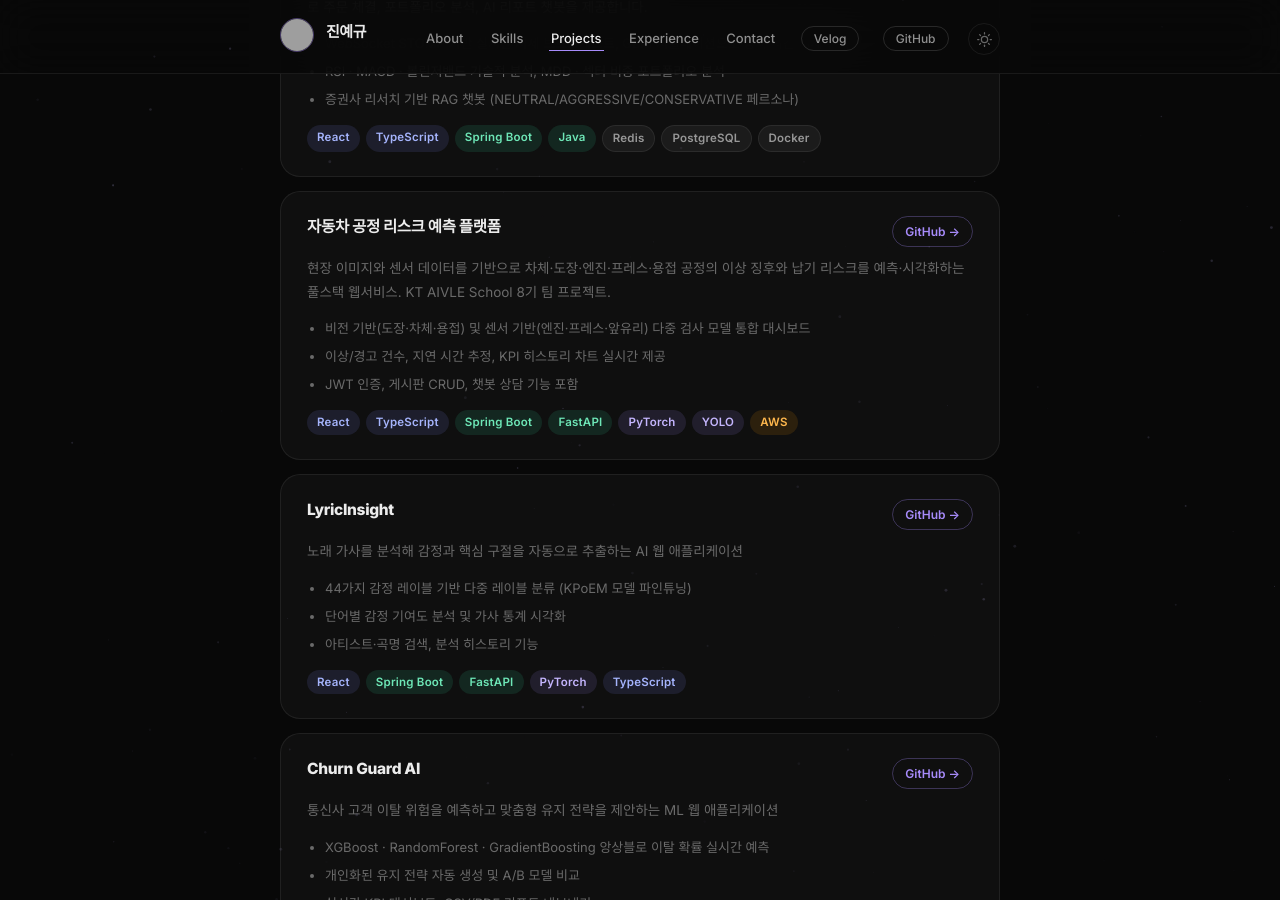
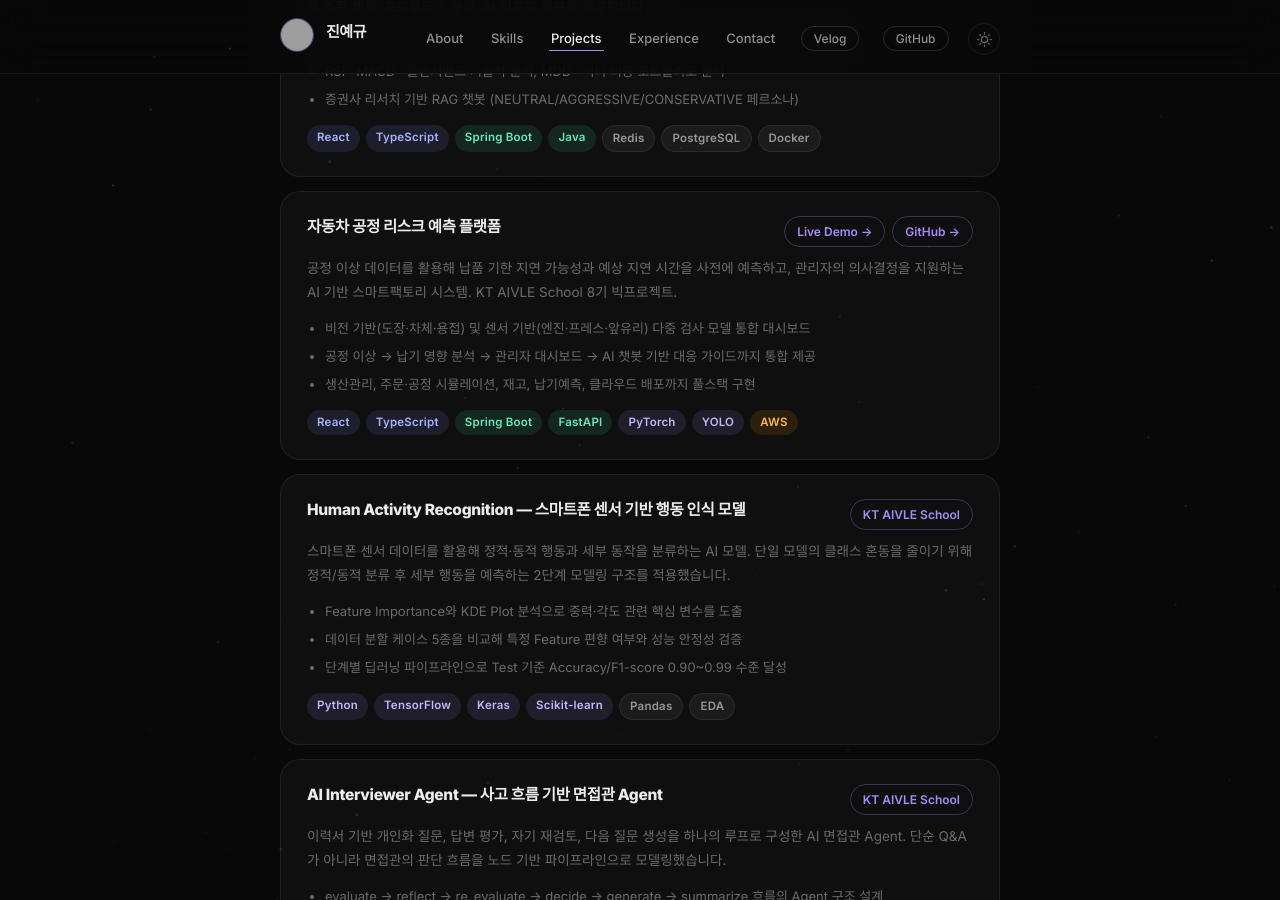
Before and after one commit to teriyakki-jin/teriyakki-jin.github.io, a Jekyll site: the page built from index.html, in a window 1280 px wide and 900 px high, scrolled down 4584 px. Built offline with Jekyll 4.4.1, drawn with Linux system fonts in a browser that asks for light colours; some web fonts are replaced; the list of posts is cut into pages by our own code; some of the changed text lies outside the part shown; grey boxes are pictures that could not be loaded.

Commit message:
feat: update portfolio education and AIVLE projects

```diff
--- a/index.html
+++ b/index.html
@@ -58,7 +58,7 @@
 <section class="port-section" id="about">
   <p class="section-label">01 / About</p>
   <h2 class="section-heading">저에 대해</h2>
-  <p class="section-sub">00대학교 CS 졸업 · AI와 풀스택 개발에 관심이 많은 개발자입니다.</p>
+  <p class="section-sub">부산대학교 CS 졸업 · AI와 풀스택 개발에 관심이 많은 개발자입니다.</p>
 
   <div class="about-layout">
 
@@ -69,7 +69,7 @@
       </div>
       <div class="photo-float-badge">
         <p class="pfb-eyebrow">최근 활동</p>
-        <p class="pfb-number">8+</p>
+        <p class="pfb-number">14+</p>
         <p class="pfb-sub">Projects</p>
       </div>
     </div>
@@ -87,7 +87,7 @@
         </div>
         <div class="info-item">
           <p class="info-label">출신 대학</p>
-          <p class="info-value">00대학교 CS</p>
+          <p class="info-value">부산대학교 CS</p>
         </div>
         <div class="info-item">
           <p class="info-label">이메일</p>
@@ -111,7 +111,7 @@
   <div class="stats-row">
     <div class="stat-item">
       <p class="stat-label">개인·팀 프로젝트</p>
-      <p class="stat-num" data-count="8" data-suffix="+">0+</p>
+      <p class="stat-num" data-count="14" data-suffix="+">0+</p>
     </div>
     <div class="stat-item">
       <p class="stat-label">작성한 테스트 코드</p>
@@ -409,13 +409,16 @@
   <div class="project-card">
     <div class="project-header">
       <h3 class="project-title">자동차 공정 리스크 예측 플랫폼</h3>
-      <a href="https://github.com/Aivle8th19team/Aivle_8th_19team" target="_blank" class="project-link">GitHub →</a>
+      <div class="project-links">
+        <a href="https://d33ujyrx3odob1.cloudfront.net/" target="_blank" class="project-link">Live Demo →</a>
+        <a href="https://github.com/Aivle8th19team/Aivle_8th_19team" target="_blank" class="project-link">GitHub →</a>
+      </div>
     </div>
-    <p class="project-desc">현장 이미지와 센서 데이터를 기반으로 차체·도장·엔진·프레스·용접 공정의 이상 징후와 납기 리스크를 예측·시각화하는 풀스택 웹서비스. KT AIVLE School 8기 팀 프로젝트.</p>
+    <p class="project-desc">공정 이상 데이터를 활용해 납품 기한 지연 가능성과 예상 지연 시간을 사전에 예측하고, 관리자의 의사결정을 지원하는 AI 기반 스마트팩토리 시스템. KT AIVLE School 8기 빅프로젝트.</p>
     <ul class="project-features">
       <li>비전 기반(도장·차체·용접) 및 센서 기반(엔진·프레스·앞유리) 다중 검사 모델 통합 대시보드</li>
-      <li>이상/경고 건수, 지연 시간 추정, KPI 히스토리 차트 실시간 제공</li>
-      <li>JWT 인증, 게시판 CRUD, 챗봇 상담 기능 포함</li>
+      <li>공정 이상 → 납기 영향 분석 → 관리자 대시보드 → AI 챗봇 기반 대응 가이드까지 통합 제공</li>
+      <li>생산관리, 주문·공정 시뮬레이션, 재고, 납기예측, 클라우드 배포까지 풀스택 구현</li>
     </ul>
     <div class="project-stack">
       <span class="badge badge-blue">React</span>
@@ -425,6 +428,89 @@
       <span class="badge badge-purple">PyTorch</span>
       <span class="badge badge-purple">YOLO</span>
       <span class="badge badge-orange">AWS</span>
+    </div>
+  </div>
+
+  <div class="project-card">
+    <div class="project-header">
+      <h3 class="project-title">Human Activity Recognition — 스마트폰 센서 기반 행동 인식 모델</h3>
+      <span class="project-link">KT AIVLE School</span>
+    </div>
+    <p class="project-desc">스마트폰 센서 데이터를 활용해 정적·동적 행동과 세부 동작을 분류하는 AI 모델. 단일 모델의 클래스 혼동을 줄이기 위해 정적/동적 분류 후 세부 행동을 예측하는 2단계 모델링 구조를 적용했습니다.</p>
+    <ul class="project-features">
+      <li>Feature Importance와 KDE Plot 분석으로 중력·각도 관련 핵심 변수를 도출</li>
+      <li>데이터 분할 케이스 5종을 비교해 특정 Feature 편향 여부와 성능 안정성 검증</li>
+      <li>단계별 딥러닝 파이프라인으로 Test 기준 Accuracy/F1-score 0.90~0.99 수준 달성</li>
+    </ul>
+    <div class="project-stack">
+      <span class="badge badge-purple">Python</span>
+      <span class="badge badge-purple">TensorFlow</span>
+      <span class="badge badge-purple">Keras</span>
+      <span class="badge badge-purple">Scikit-learn</span>
+      <span class="badge badge-gray">Pandas</span>
+      <span class="badge badge-gray">EDA</span>
+    </div>
+  </div>
+
+  <div class="project-card">
+    <div class="project-header">
+      <h3 class="project-title">AI Interviewer Agent — 사고 흐름 기반 면접관 Agent</h3>
+      <span class="project-link">KT AIVLE School</span>
+    </div>
+    <p class="project-desc">이력서 기반 개인화 질문, 답변 평가, 자기 재검토, 다음 질문 생성을 하나의 루프로 구성한 AI 면접관 Agent. 단순 Q&A가 아니라 면접관의 판단 흐름을 노드 기반 파이프라인으로 모델링했습니다.</p>
+    <ul class="project-features">
+      <li>evaluate → reflect → re_evaluate → decide → generate → summarize 흐름의 Agent 구조 설계</li>
+      <li>지원자 답변에 따라 질문 난이도와 방향을 동적으로 변경하고 논리성·일관성 중심 피드백 제공</li>
+      <li>Gradio UI로 질문-응답-피드백-종합 리포트까지 실제 면접 흐름 구현</li>
+    </ul>
+    <div class="project-stack">
+      <span class="badge badge-purple">LLM Agent</span>
+      <span class="badge badge-purple">LangGraph</span>
+      <span class="badge badge-green">Python</span>
+      <span class="badge badge-blue">Gradio</span>
+      <span class="badge badge-gray">Prompt Engineering</span>
+    </div>
+  </div>
+
+  <div class="project-card">
+    <div class="project-header">
+      <h3 class="project-title">AI Instructor Agent — PPT 기반 강의 영상 자동 생성 Agent</h3>
+      <span class="project-link">KT AIVLE School</span>
+    </div>
+    <p class="project-desc">강의용 PPT를 업로드하면 슬라이드 분석, 강의 스크립트, 음성, 자막, 영상 병합까지 자동화하는 AI 강사 Agent. 반복 교육 콘텐츠 제작의 시간·비용 문제를 해결하는 One-Stop 자동화 흐름을 구현했습니다.</p>
+    <ul class="project-features">
+      <li>슬라이드 단위 스크립트 생성 후 음성·자막·영상 생성과 최종 병합까지 자동 처리</li>
+      <li>강의 맥락에 따라 일침/격려 멘트를 선택하고 SerpAPI 검색으로 설명 보강</li>
+      <li>반복/종료 분기와 진행 상태 관리를 통해 긴 콘텐츠 생성 파이프라인 안정화</li>
+    </ul>
+    <div class="project-stack">
+      <span class="badge badge-purple">LLM Agent</span>
+      <span class="badge badge-green">Python</span>
+      <span class="badge badge-purple">TTS</span>
+      <span class="badge badge-gray">SerpAPI</span>
+      <span class="badge badge-gray">Video Pipeline</span>
+    </div>
+  </div>
+
+  <div class="project-card">
+    <div class="project-header">
+      <h3 class="project-title">AI 도서관리시스템 운영 자동화 — CI/CD & Cloud Infra</h3>
+      <span class="project-link">KT AIVLE School</span>
+    </div>
+    <p class="project-desc">Spring Boot + React + OpenAI API 기반 도서관리시스템을 실제 운영 가능한 웹 서비스로 배포하기 위해 CI/CD, Auto Scaling, Load Balancer, CloudWatch 모니터링을 구성한 팀 프로젝트.</p>
+    <ul class="project-features">
+      <li>GitHub Push → CodePipeline → CodeBuild → Manual Approval → CodeDeploy 자동 배포 흐름 구성</li>
+      <li>CloudFront/S3 정적 배포와 ALB/Auto Scaling Group 기반 동적 요청 분산 구조 설계</li>
+      <li>Health Check 실패와 Auto Scaling 배포 충돌을 로그 분석, appspec/buildspec 수정, OVERWRITE 전략으로 해결</li>
+    </ul>
+    <div class="project-stack">
+      <span class="badge badge-orange">AWS</span>
+      <span class="badge badge-gray">CodePipeline</span>
+      <span class="badge badge-gray">CodeBuild</span>
+      <span class="badge badge-gray">CodeDeploy</span>
+      <span class="badge badge-gray">CloudWatch</span>
+      <span class="badge badge-green">Spring Boot</span>
+      <span class="badge badge-blue">React</span>
     </div>
   </div>
 
```
Also changed, not shown: about.md (+1 -1 lines).
